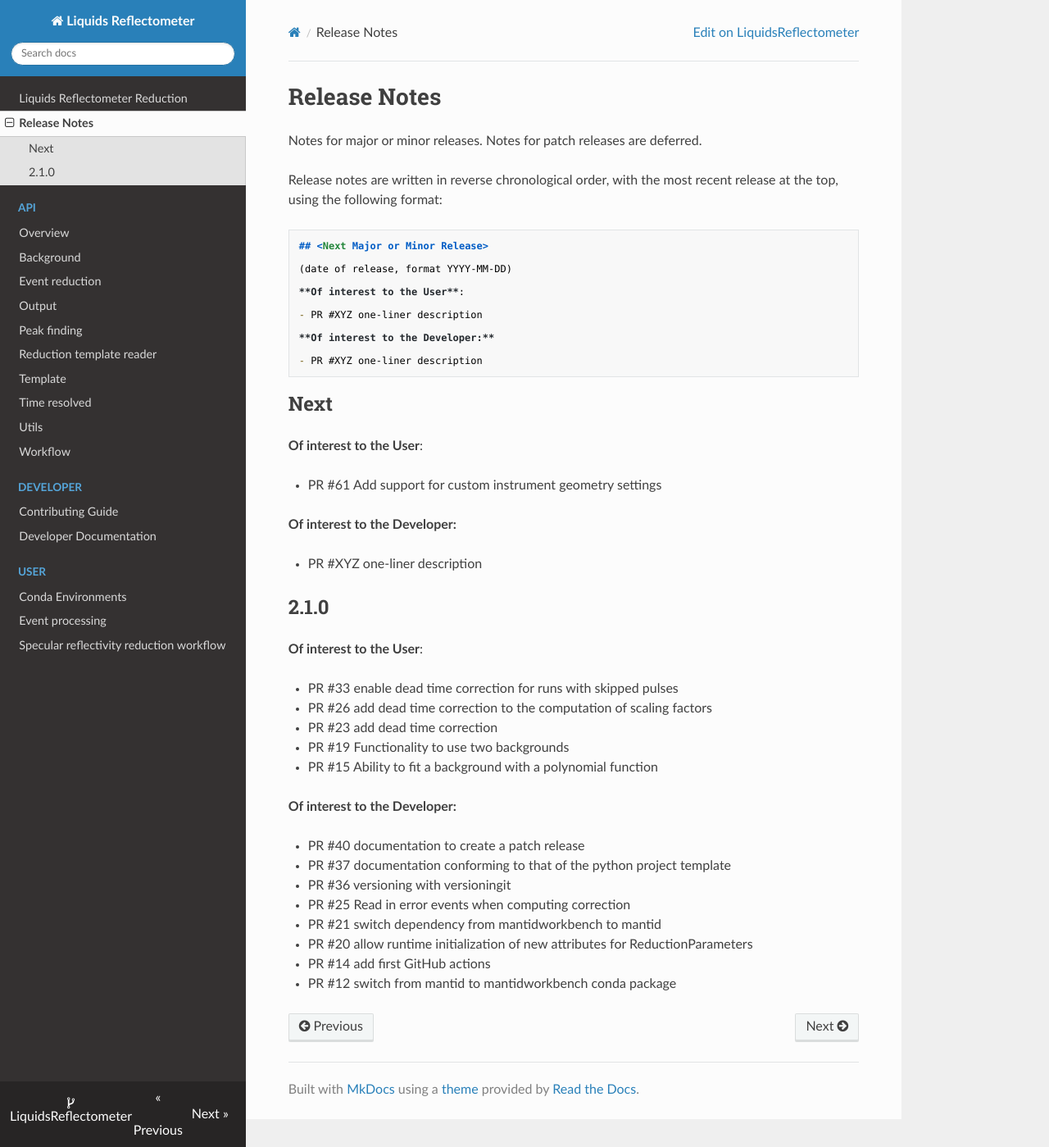
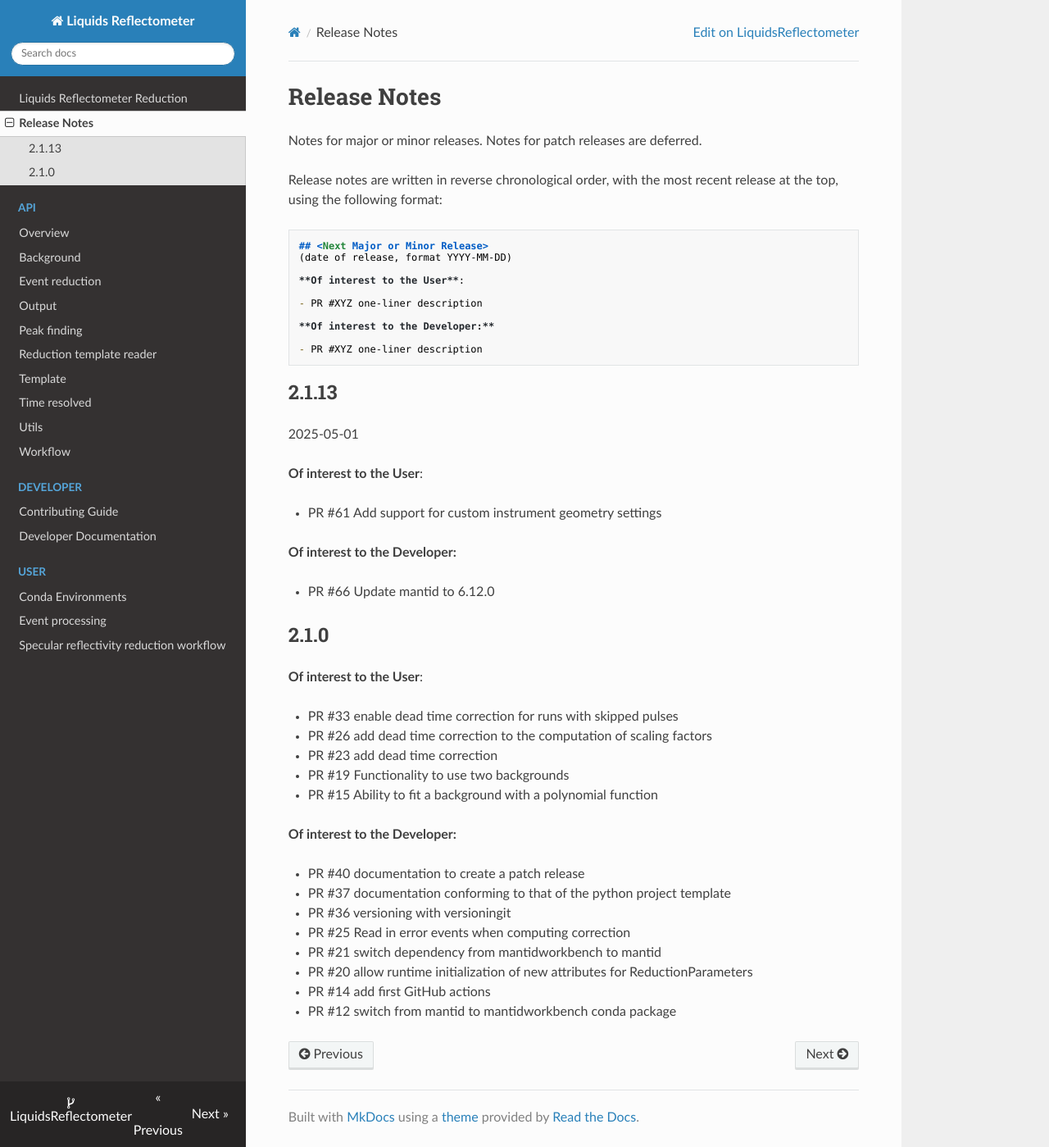
Before and after one commit to neutrons/LiquidsReflectometer, an MkDocs documentation site: the page built from docs/releases.md, in a window 1280 px wide and 1399 px high. Shown: the whole window at 82% size. Built offline with MkDocs 1.6.1, drawn with Linux system fonts in a browser that asks for light colours; nearby versions of some CDN libraries.

Commit message:
update mantid to 6.12 (#65)
* update mantid to 6.12

* add release notes

* update release notes

````diff
--- a/docs/releases.md
+++ b/docs/releases.md
@@ -7,7 +7,6 @@
 
 ```markdown
 ## <Next Major or Minor Release>
-
 (date of release, format YYYY-MM-DD)
 
 **Of interest to the User**:
@@ -19,7 +18,8 @@
 - PR #XYZ one-liner description
 ```
 
-## Next
+## 2.1.13
+2025-05-01
 
 **Of interest to the User**:
 
@@ -27,7 +27,7 @@
 
 **Of interest to the Developer:**
 
-- PR #XYZ one-liner description
+- PR #66 Update mantid to 6.12.0
 
 ## 2.1.0
 
--- a/environment.yml
+++ b/environment.yml
@@ -5,7 +5,7 @@
   - defaults
 dependencies:
   - lmfit
-  - mantid=6.10
+  - mantid=6.12
   - matplotlib
   # development dependencies
   - boa
````
